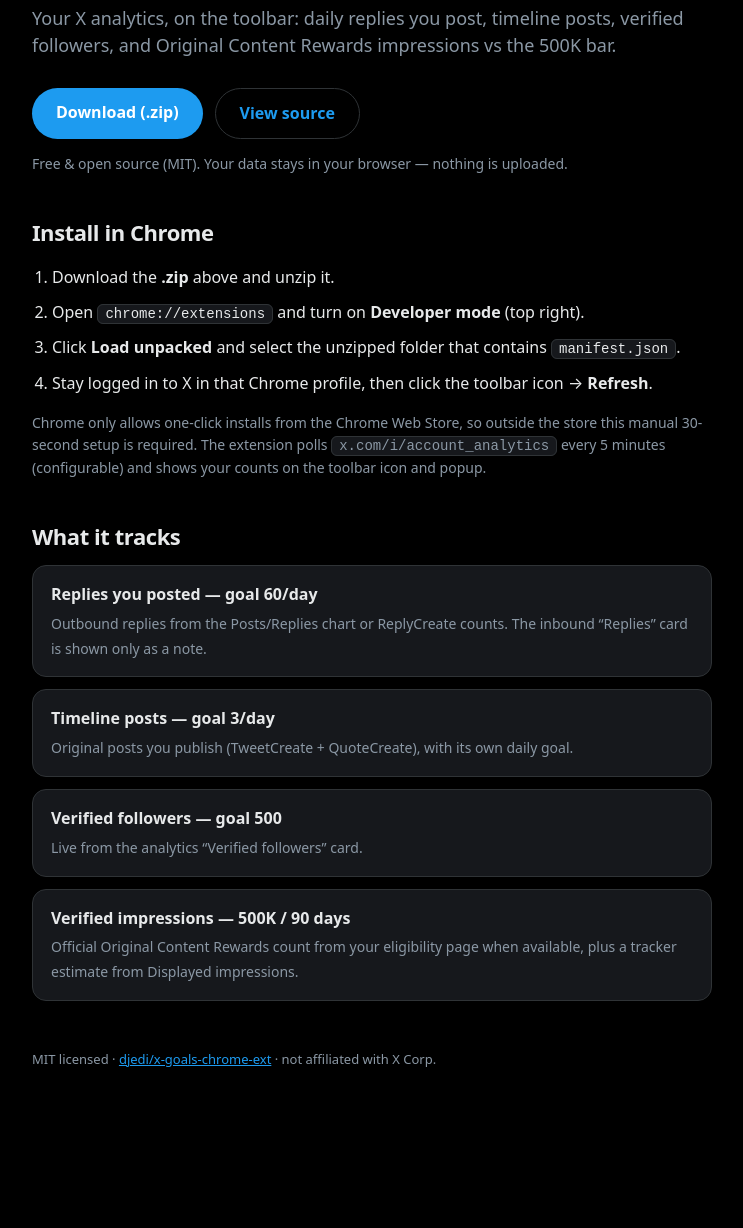
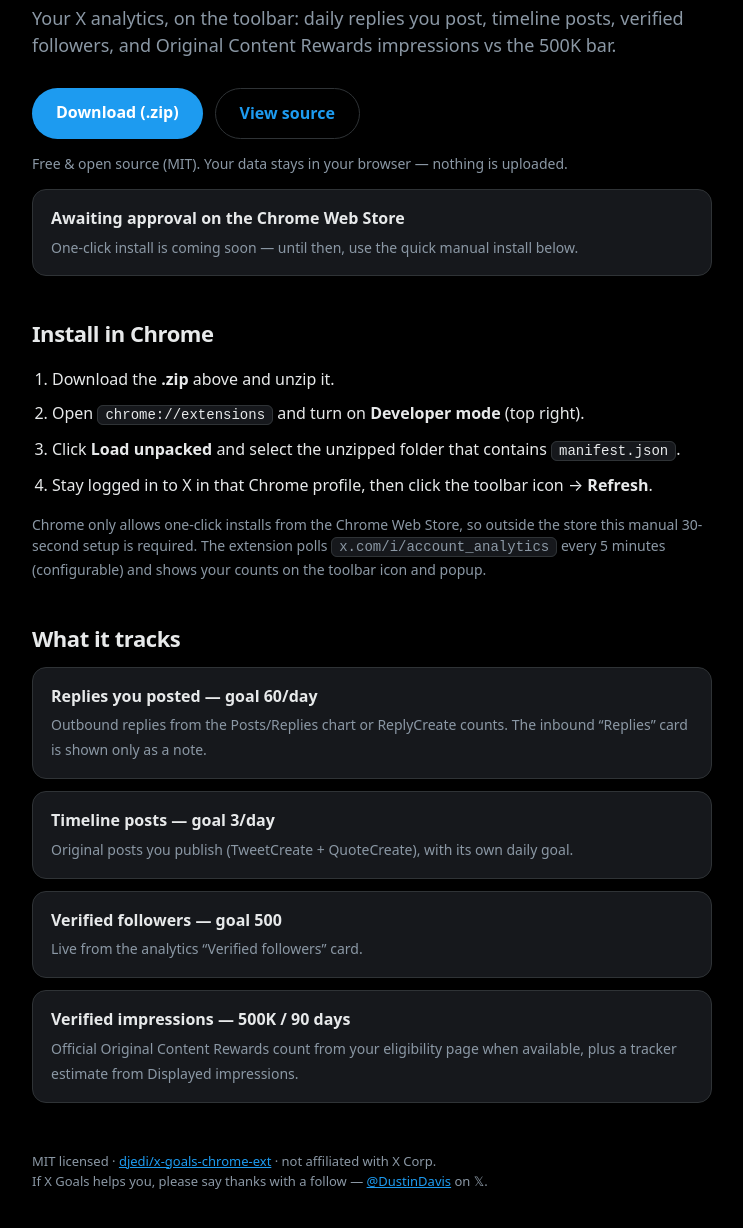
Before and after one commit to djedi/x-goals-chrome-ext, a browser extension: page docs/index.html in a window 1280 px wide. Shown: the part 158-1386 px from the top of the page, without its empty margins (268-1011 px from the left). Before the commit the page ends 1291 px from the top, so only its background shows below. Drawn offline with Linux system fonts and the light colour scheme.

Commit message:
docs: store approval pending notice + follow ask

```diff
--- a/docs/index.html
+++ b/docs/index.html
@@ -92,6 +92,7 @@
         <a class="btn ghost" href="https://github.com/djedi/x-goals-chrome-ext">View source</a>
       </div>
       <p class="note">Free &amp; open source (MIT). Your data stays in your browser — nothing is uploaded.</p>
+      <div class="card"><strong>Awaiting approval on the Chrome Web Store</strong><span>One-click install is coming soon — until then, use the quick manual install below.</span></div>
 
       <h2>Install in Chrome</h2>
       <ol class="steps">
@@ -115,7 +116,9 @@
 
       <footer>
         MIT licensed · <a href="https://github.com/djedi/x-goals-chrome-ext">djedi/x-goals-chrome-ext</a> ·
-        not affiliated with X Corp.
+        not affiliated with X Corp.<br />
+        If X Goals helps you, please say thanks with a follow —
+        <a href="https://x.com/DustinDavis">@DustinDavis</a> on &#120143;.
       </footer>
     </main>
   </body>
```
